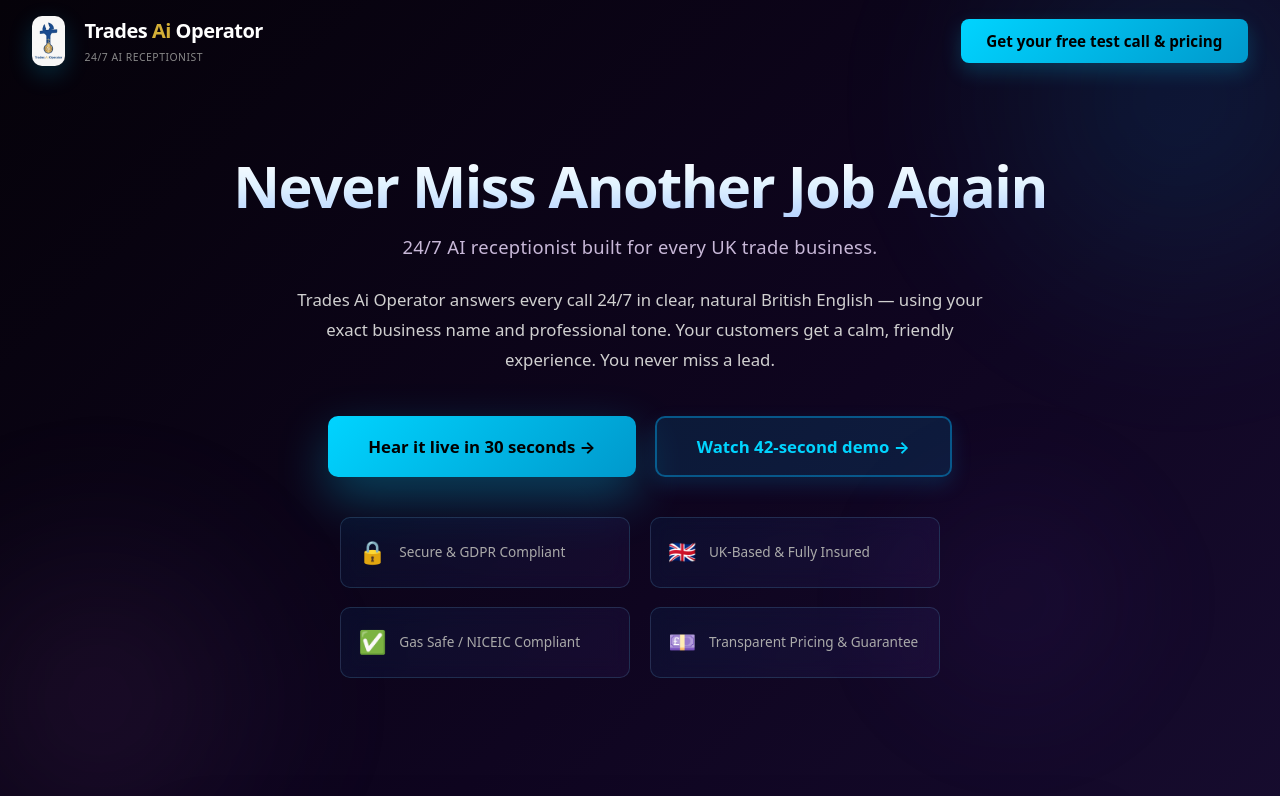
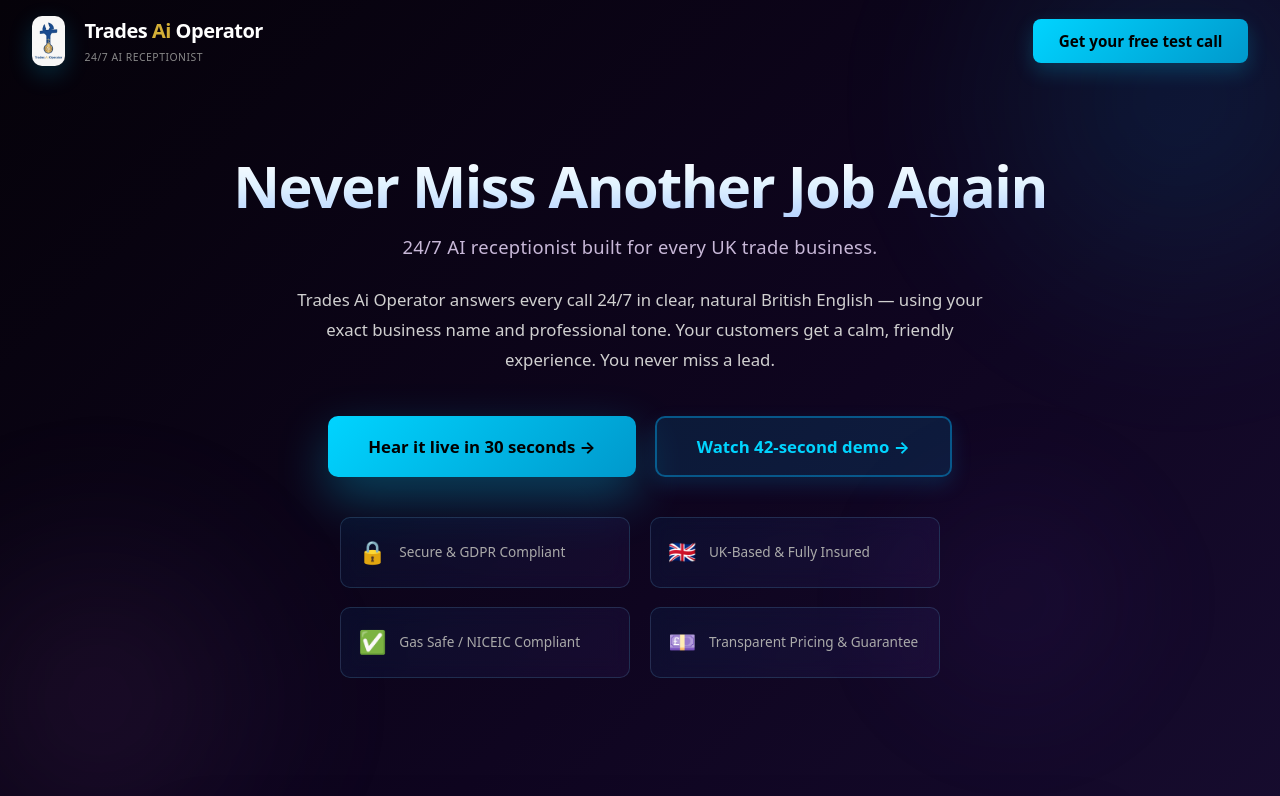
Before and after one commit to razzamond10/tradesai-operator-, a Next.js app: page / in a window 1280 px wide. Shown: the top 796 px of the page. Built offline with nearby package versions, Linux system fonts and the light colour scheme.

Commit message:
Remove: pricing text from top right button

```diff
--- a/app/page.tsx
+++ b/app/page.tsx
@@ -68,7 +68,7 @@
           <img src="/logo.jpg" alt="Trades Ai Operator" style={{ height: '50px', width: 'auto', borderRadius: '10px', boxShadow: '0 8px 25px rgba(0,212,255,0.2)' }} />
           <div><h1 style={{ fontSize: '1.25rem', fontWeight: '800', margin: 0, letterSpacing: '-0.5px', color: '#fff' }}>Trades <span style={{ color: '#d4af37', fontWeight: '800' }}>Ai</span> Operator</h1><p style={{ fontSize: '0.65rem', color: '#888', margin: '0.25rem 0 0 0', letterSpacing: '0.5px' }}>24/7 AI RECEPTIONIST</p></div>
         </Link>
-        <button onClick={() => document.getElementById('booking-section').scrollIntoView({ behavior: 'smooth' })} style={{ padding: '0.65rem 1.6rem', background: 'linear-gradient(135deg, #00d4ff 0%, #0099cc 100%)', color: '#000', border: 'none', borderRadius: '8px', fontSize: '0.95rem', fontWeight: '700', cursor: 'pointer', transition: 'all 0.3s ease', boxShadow: '0 8px 20px rgba(0,212,255,0.2)' }} onMouseEnter={(e) => { (e.target as HTMLElement).style.transform = 'translateY(-2px)'; (e.target as HTMLElement).style.boxShadow = '0 12px 30px rgba(0,212,255,0.3)'; }} onMouseLeave={(e) => { (e.target as HTMLElement).style.transform = 'translateY(0)'; (e.target as HTMLElement).style.boxShadow = '0 8px 20px rgba(0,212,255,0.2)'; }}>Get your free test call & pricing</button>
+        <button onClick={() => document.getElementById('booking-section').scrollIntoView({ behavior: 'smooth' })} style={{ padding: '0.65rem 1.6rem', background: 'linear-gradient(135deg, #00d4ff 0%, #0099cc 100%)', color: '#000', border: 'none', borderRadius: '8px', fontSize: '0.95rem', fontWeight: '700', cursor: 'pointer', transition: 'all 0.3s ease', boxShadow: '0 8px 20px rgba(0,212,255,0.2)' }} onMouseEnter={(e) => { (e.target as HTMLElement).style.transform = 'translateY(-2px)'; (e.target as HTMLElement).style.boxShadow = '0 12px 30px rgba(0,212,255,0.3)'; }} onMouseLeave={(e) => { (e.target as HTMLElement).style.transform = 'translateY(0)'; (e.target as HTMLElement).style.boxShadow = '0 8px 20px rgba(0,212,255,0.2)'; }}>Get your free test call</button>
       </header>
 
       <section style={{ padding: '4.5rem 2rem 4rem', textAlign: 'center', maxWidth: '950px', margin: '0 auto', position: 'relative', zIndex: 5 }}>
```
